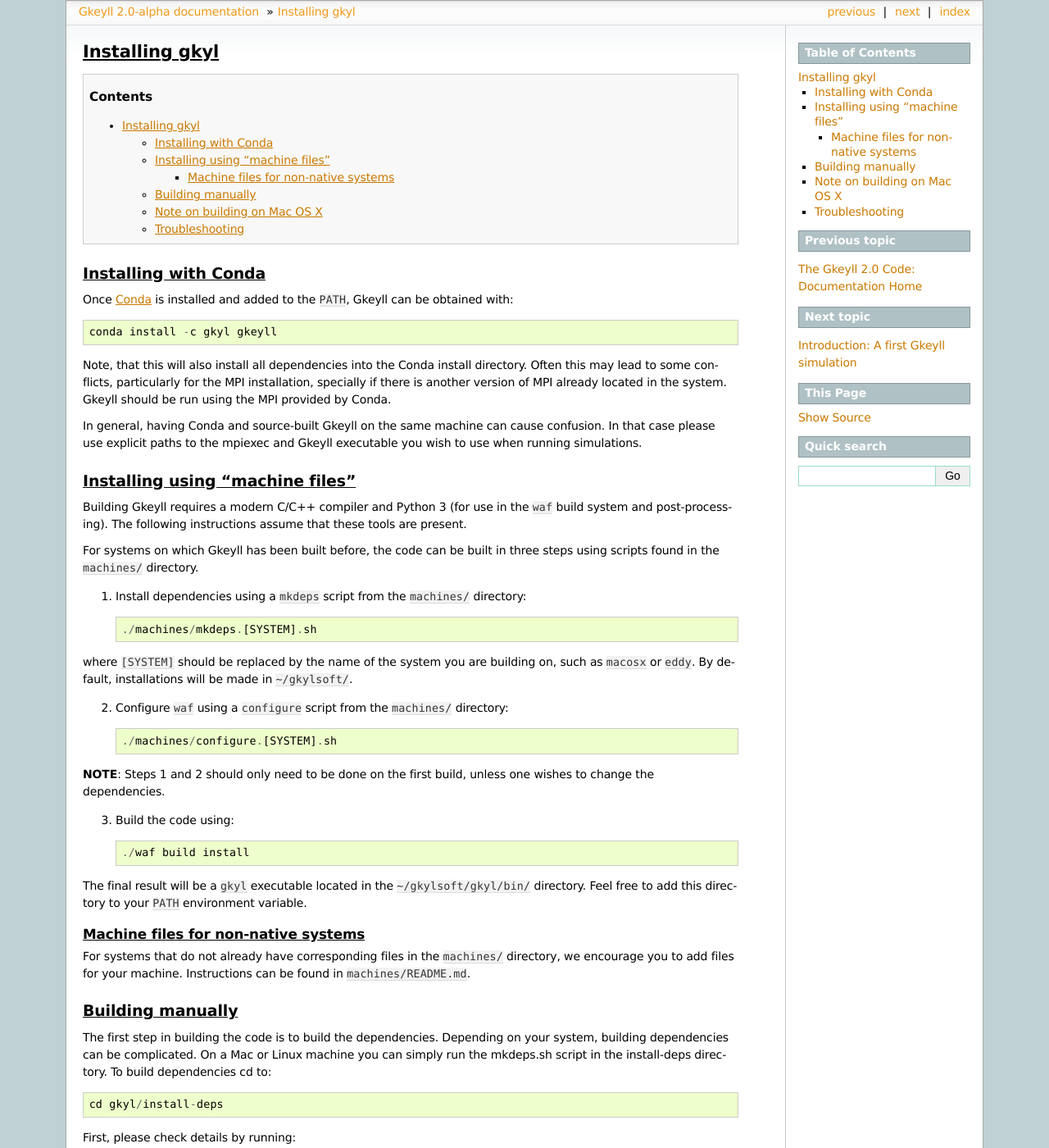
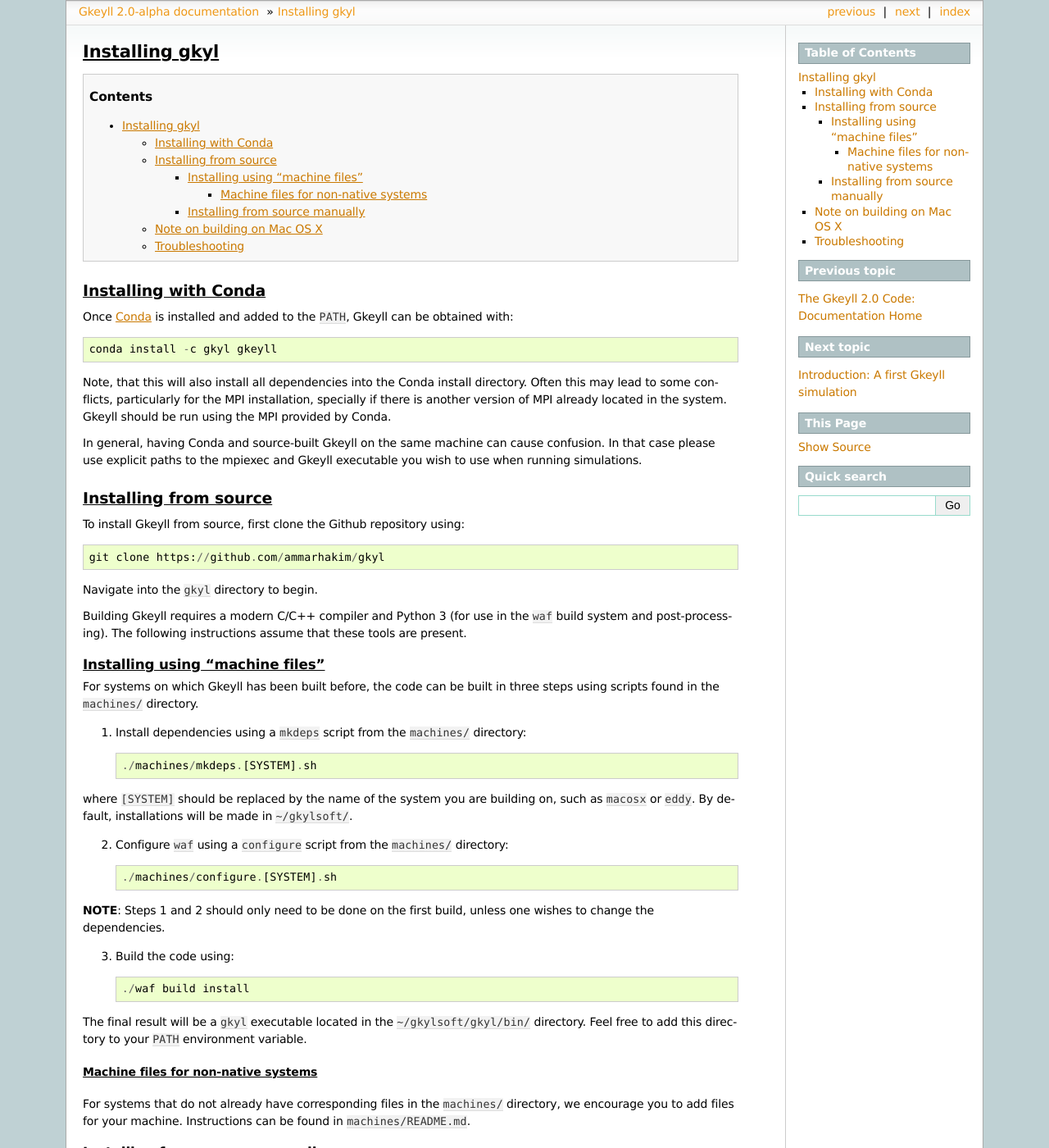
Before and after one commit to ammarhakim/gkyl-doc, a Sphinx documentation site: the page built from source/gkyl/install.rst, in a window 1280 px wide and 1400 px high. Shown: the whole window at 82% size. Built offline with Sphinx 7.4.7, drawn with Linux system fonts in a browser that asks for light colours; pages that are not in the unit, such as notebooks, are missing from menus; some of the changed text lies outside the part shown.

Commit message:
a bit of re-org in installation instructions. adding section about cloning from Github.

```diff
--- a/source/gkyl/install.rst
+++ b/source/gkyl/install.rst
@@ -23,12 +23,21 @@
 simulations.
 
 
-Installing using "machine files"
---------------------------------
+Installing from source
+----------------------
+
+To install Gkeyll from source, first clone the Github repository using::
+
+     git clone https://github.com/ammarhakim/gkyl
+
+Navigate into the ``gkyl`` directory to begin.
 
 Building Gkeyll requires a modern C/C++ compiler and Python 3 (for use
 in the ``waf`` build system and post-processing). The following
 instructions assume that these tools are present.
+
+Installing using "machine files"
+^^^^^^^^^^^^^^^^^^^^^^^^^^^^^^^^
 
 For systems on which Gkeyll has been built before, the code can be
 built in three steps using scripts found in the ``machines/`` directory.
@@ -64,8 +73,8 @@
 machine. Instructions can be found in ``machines/README.md``.
 
 
-Building manually
------------------
+Installing from source manually
+^^^^^^^^^^^^^^^^^^^^^^^^^^^^^^^
 
 The first step in building the code is to build the
 dependencies. Depending on your system, building dependencies can be
@@ -159,7 +168,7 @@
     ./waf uninstall
 
 Note on building LuaJIT
-^^^^^^^^^^^^^^^^^^^^^^^
+***********************
 
 LuaJIT builds easily on most machines with standard GCC compiler. Often,
 you may run into problems on older gcc as they do not include the log2
```
